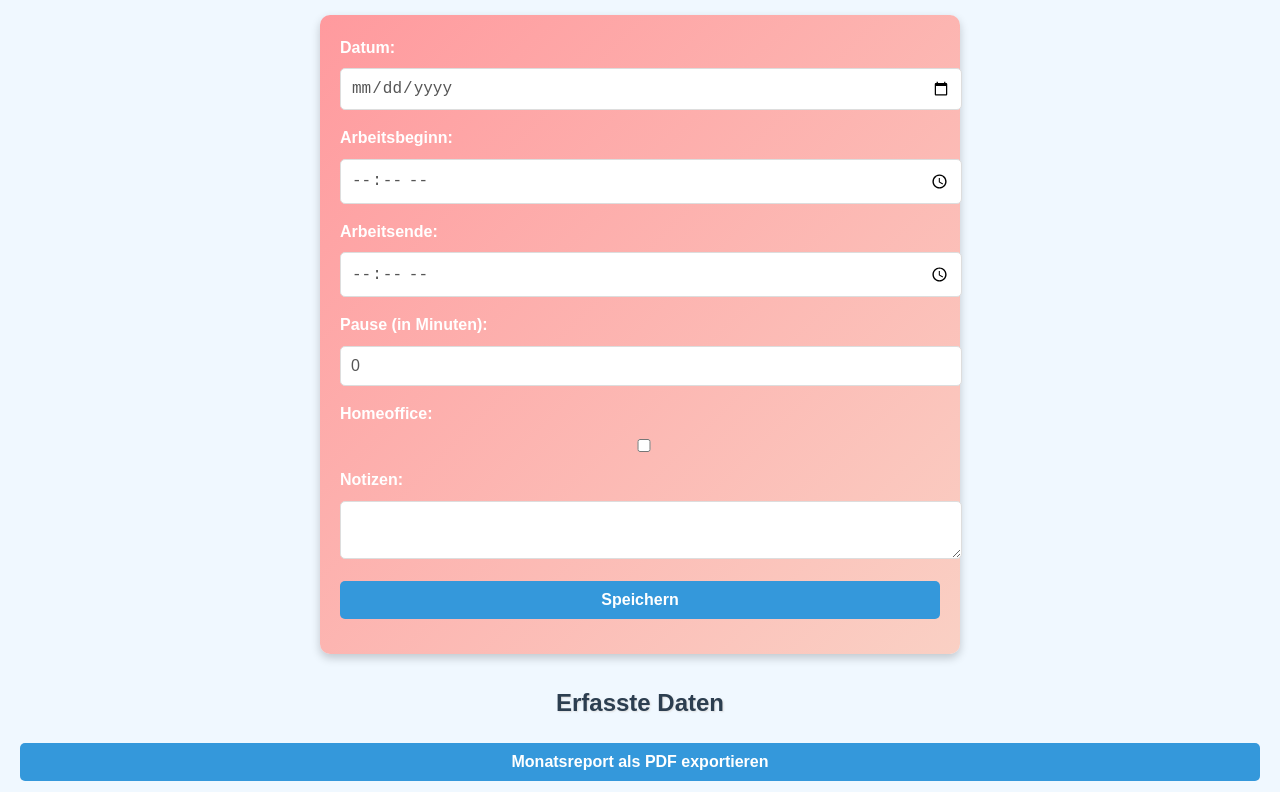
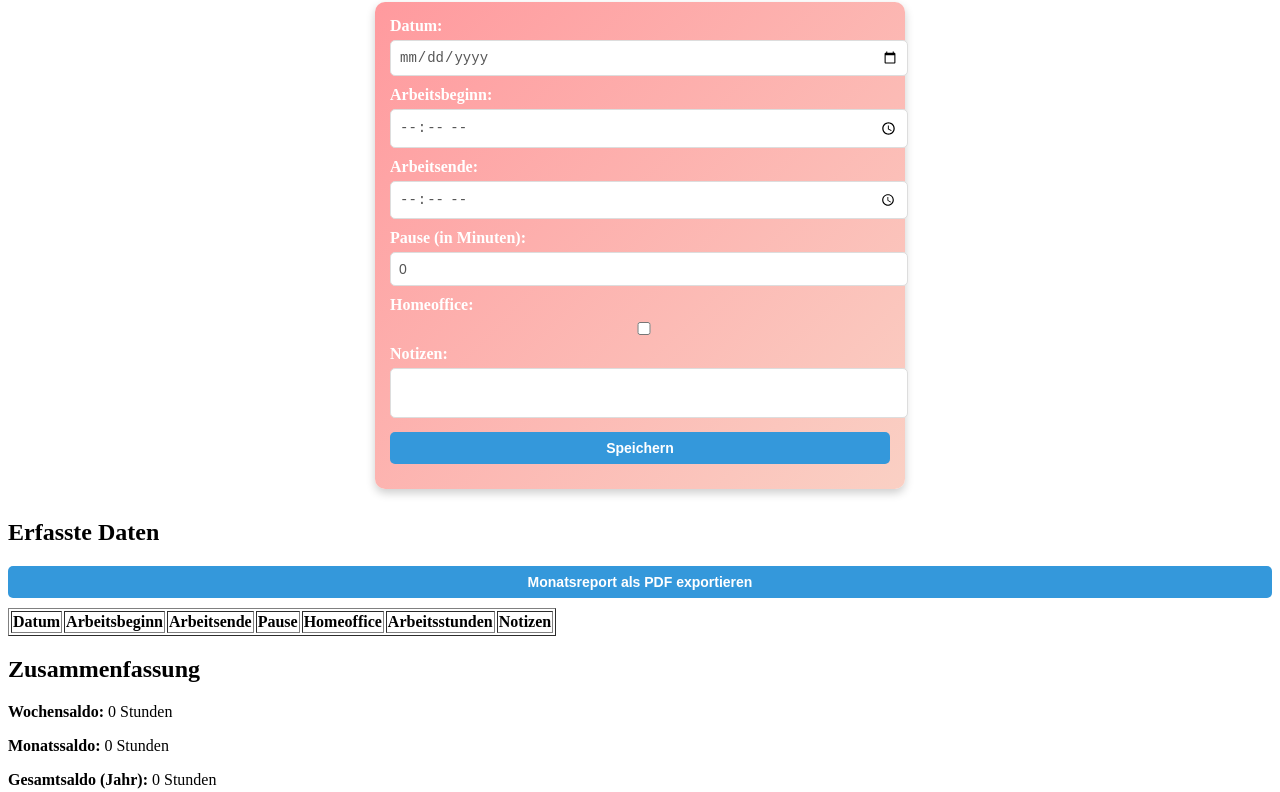
Before and after one commit to mountdennis/zeiterfassung, a plain HTML site: page index.html in a window 1280 px wide. Shown: the part 78-870 px from the top of the page. Drawn offline with nearby package versions, Linux system fonts and the light colour scheme.

Commit message:
Update style.css
Angepasste Optik (schmalere felder)

```diff
--- a/style.css
+++ b/style.css
@@ -1,24 +1,8 @@
-body {
-    font-family: Arial, sans-serif;
-    margin: 20px;
-    background-color: #f0f8ff; /* Heller Blauton */
-    color: #333;
-    line-height: 1.6;
-}
-
-h1, h2 {
-    text-align: center;
-    color: #2c3e50; /* Dunkler Blauton */
-    margin-bottom: 20px;
-    text-shadow: 1px 1px 2px #ddd;
-}
-
 form {
-    max-width: 600px;
+    max-width: 500px; /* Breiter, aber kompakter */
     margin: 0 auto 30px auto;
-    padding: 20px;
-    background: linear-gradient(135deg, #ff9a9e, #fad0c4); /* Farbverlauf */
-    border: none;
+    padding: 15px; /* Weniger Platz innen */
+    background: linear-gradient(135deg, #ff9a9e, #fad0c4); /* Rosa Farbverlauf */
     border-radius: 10px;
     box-shadow: 0 4px 10px rgba(0, 0, 0, 0.2);
     color: white;
@@ -26,24 +10,22 @@ form {
 
 label {
     display: block;
-    margin-bottom: 8px;
+    margin-bottom: 5px; /* Weniger Abstand zum Eingabefeld */
     font-weight: bold;
 }
 
 input, textarea, button {
     width: 100%;
-    padding: 10px;
-    margin-bottom: 15px;
+    padding: 8px; /* Kompaktere Eingabefelder */
+    margin-bottom: 10px; /* Weniger Abstand zwischen den Feldern */
     border: 1px solid #ddd;
     border-radius: 5px;
-    font-size: 16px;
+    font-size: 14px; /* Kleinere Schriftart */
     color: #555;
 }
 
-input:focus, textarea:focus {
-    outline: none;
-    border-color: #e67e22;
-    box-shadow: 0 0 5px rgba(230, 126, 34, 0.5);
+textarea {
+    resize: none; /* Verhindert Größenänderung des Textfeldes */
 }
 
 button {
@@ -53,50 +35,10 @@ button {
     font-weight: bold;
     cursor: pointer;
     transition: background-color 0.3s, transform 0.2s;
+    font-size: 14px; /* Konsistente Schriftgröße mit Eingabefeldern */
 }
 
 button:hover {
     background-color: #2980b9;
     transform: scale(1.05);
 }
-
-table {
-    width: 100%;
-    border-collapse: collapse;
-    margin-top: 20px;
-    background: linear-gradient(135deg, #f6d365, #fda085); /* Farbverlauf */
-    border-radius: 10px;
-    box-shadow: 0 4px 10px rgba(0, 0, 0, 0.2);
-    overflow: hidden;
-    color: white;
-}
-
-table th, table td {
-    padding: 12px 15px;
-    text-align: left;
-    border-bottom: 1px solid rgba(255, 255, 255, 0.3);
-}
-
-table th {
-    background-color: #e74c3c;
-    color: white;
-    font-weight: bold;
-}
-
-table tr:nth-child(even) {
-    background-color: rgba(255, 255, 255, 0.1);
-}
-
-table tr:hover {
-    background-color: rgba(255, 255, 255, 0.2);
-}
-
-#summary {
-    max-width: 600px;
-    margin: 0 auto;
-    background-color: #fff;
-    padding: 20px;
-    border: 1px solid #ddd;
-    border-radius: 10px;
-    box-shadow: 0 4px 10px rgba(0, 0, 0, 0.1);
-}
```
